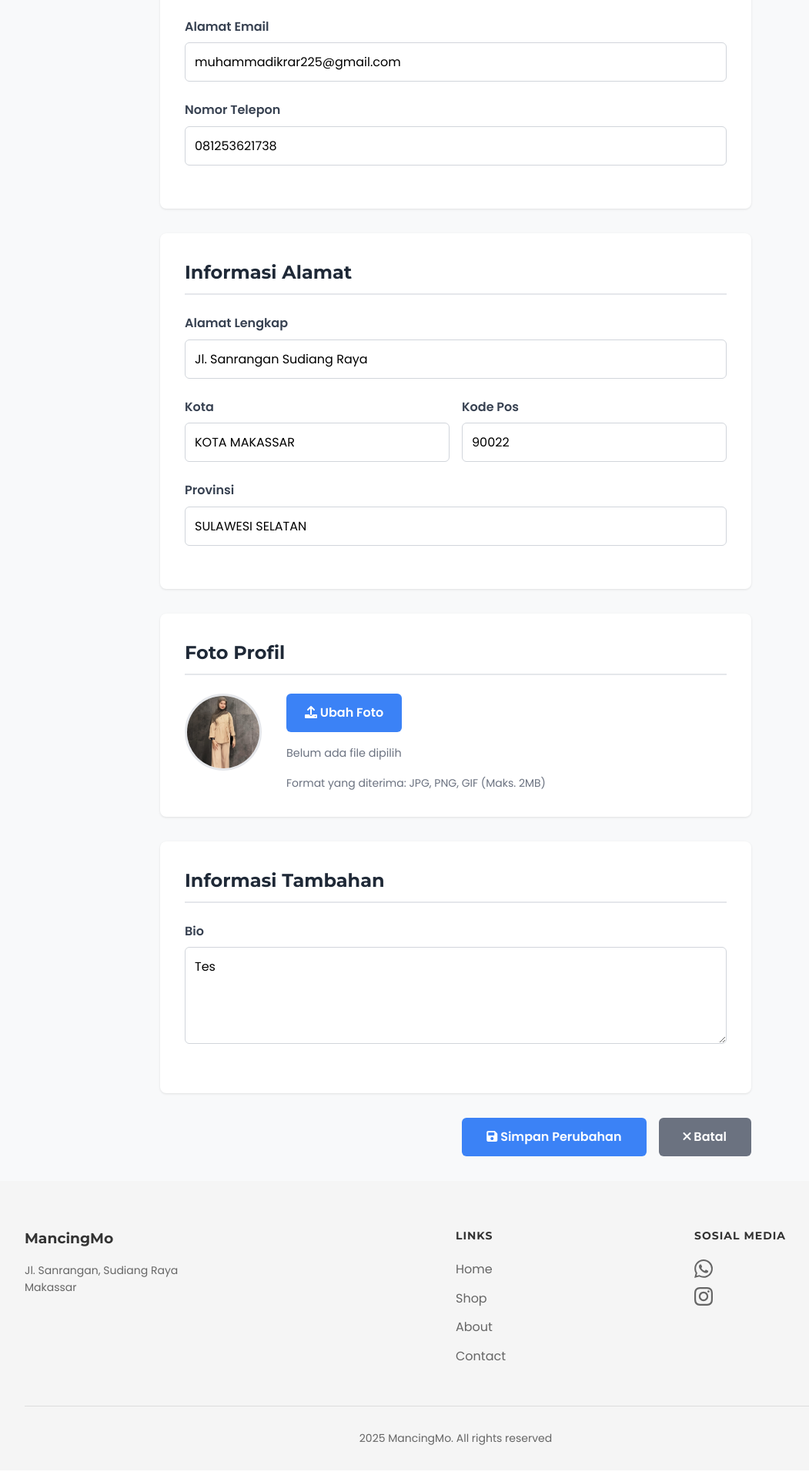
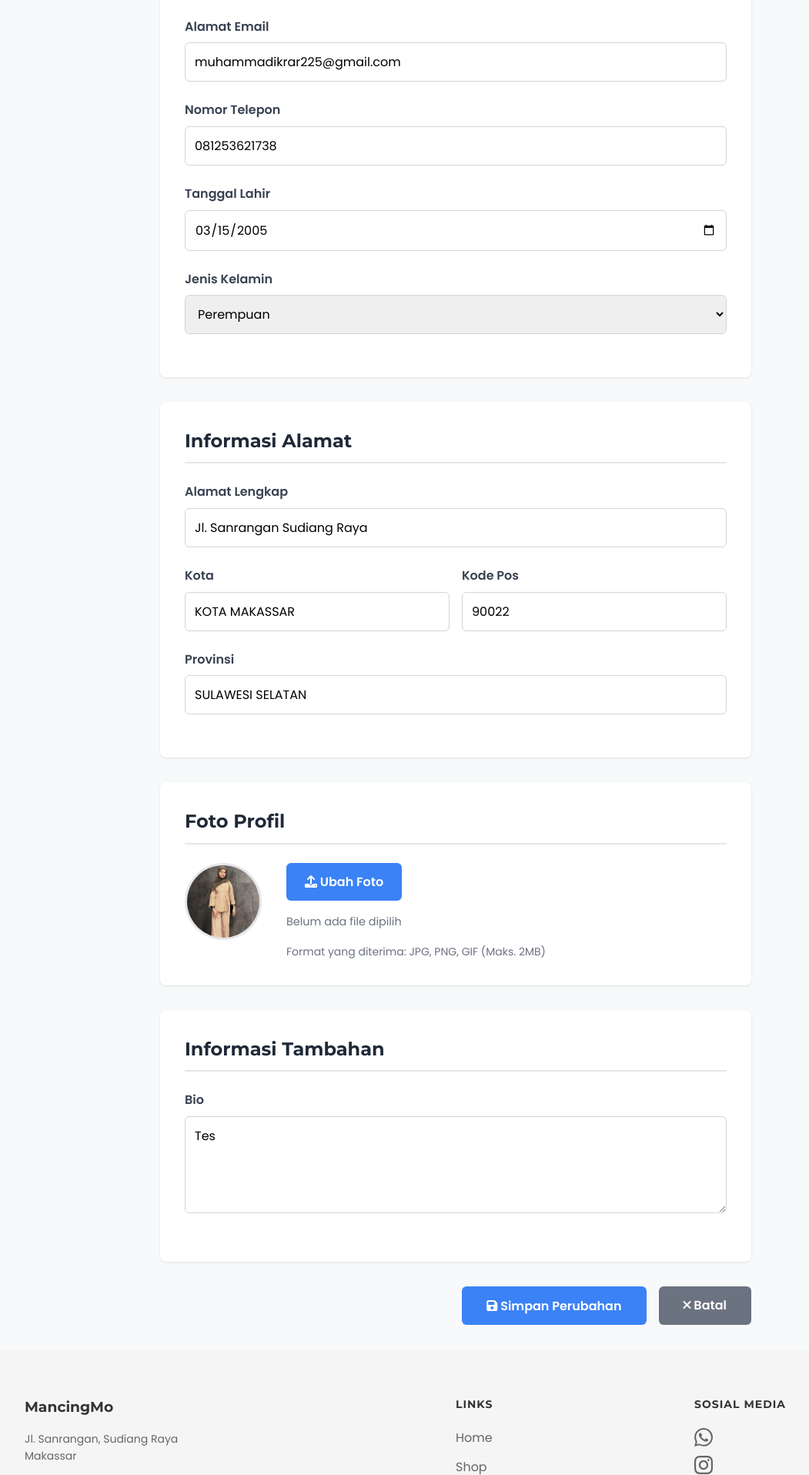
Before and after one commit to Ikrar37/Projek-MancingMo, a Django app: page /profile/edit/ in a window 1280 px wide. Shown: the part 544-2460 px from the top of the page at 77% size, without its empty margins (48-1099 px from the left). Before the commit the page ends 2421 px from the top, so only its background shows below. Run offline with Django 5.2, Linux system fonts and the light colour scheme; a user stored in the database is signed in; data comes from the database, SQL or seed files in the repository; both versions use the stored data as it was after the commit.

Commit message:
update edit profile

```diff
--- a/products/views.py
+++ b/products/views.py
@@ -385,9 +385,23 @@ def edit_profile(request):
         user_profile.address = request.POST.get('address', '')
         user_profile.province = request.POST.get('province', '')
         user_profile.city = request.POST.get('city', '')
-        user_profile.district = request.POST.get('district', '')  # ✅ FIELD BARU
+        user_profile.district = request.POST.get('district', '')
         user_profile.postal_code = request.POST.get('postal_code', '')
         user_profile.bio = request.POST.get('bio', '')
+
+        # Handle birth_date
+        birth_date = request.POST.get('birth_date', '')
+        if birth_date:
+            user_profile.birth_date = birth_date
+        else:
+            user_profile.birth_date = None
+
+        # Handle gender
+        gender = request.POST.get('gender', '')
+        if gender:
+            user_profile.gender = gender
+        else:
+            user_profile.gender = ''
 
         # Handle photo upload
         if 'photo' in request.FILES:
@@ -403,7 +417,6 @@ def edit_profile(request):
     }
 
     return render(request, 'registration/edit_profile.html', context)
-
 
 @login_required
 def change_password(request):
--- a/templates/registration/edit_profile.html
+++ b/templates/registration/edit_profile.html
@@ -37,6 +37,20 @@
                 <div class="form-group">
                     <label for="phone">Nomor Telepon</label>
                     <input type="tel" id="phone" name="phone" value="{{ profile.phone }}" class="form-input" placeholder="Contoh: 081234567890">
+                </div>
+
+                <div class="form-group">
+                    <label for="birth_date">Tanggal Lahir</label>
+                    <input type="date" id="birth_date" name="birth_date" value="{% if profile.birth_date %}{{ profile.birth_date|date:'Y-m-d' }}{% endif %}" class="form-input">
+                </div>
+
+                <div class="form-group">
+                    <label for="gender">Jenis Kelamin</label>
+                    <select id="gender" name="gender" class="form-input">
+                        <option value="">Pilih Jenis Kelamin</option>
+                        <option value="L" {% if profile.gender == 'L' %}selected{% endif %}>Laki-laki</option>
+                        <option value="P" {% if profile.gender == 'P' %}selected{% endif %}>Perempuan</option>
+                    </select>
                 </div>
             </div>
 
```
Also changed, not shown: db.sqlite3, media/profiles/Rara_76z9jXG.jpeg (added).
